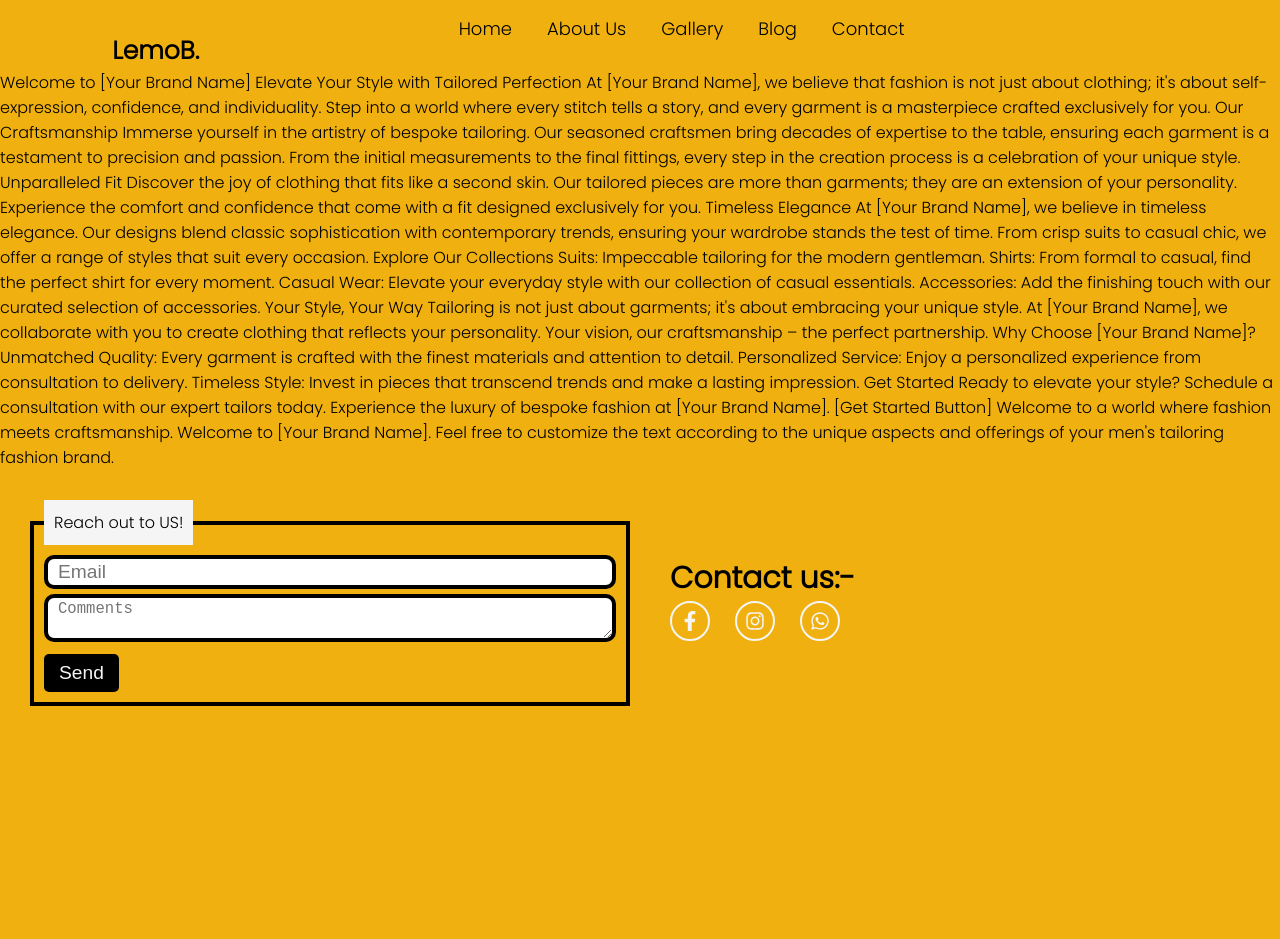
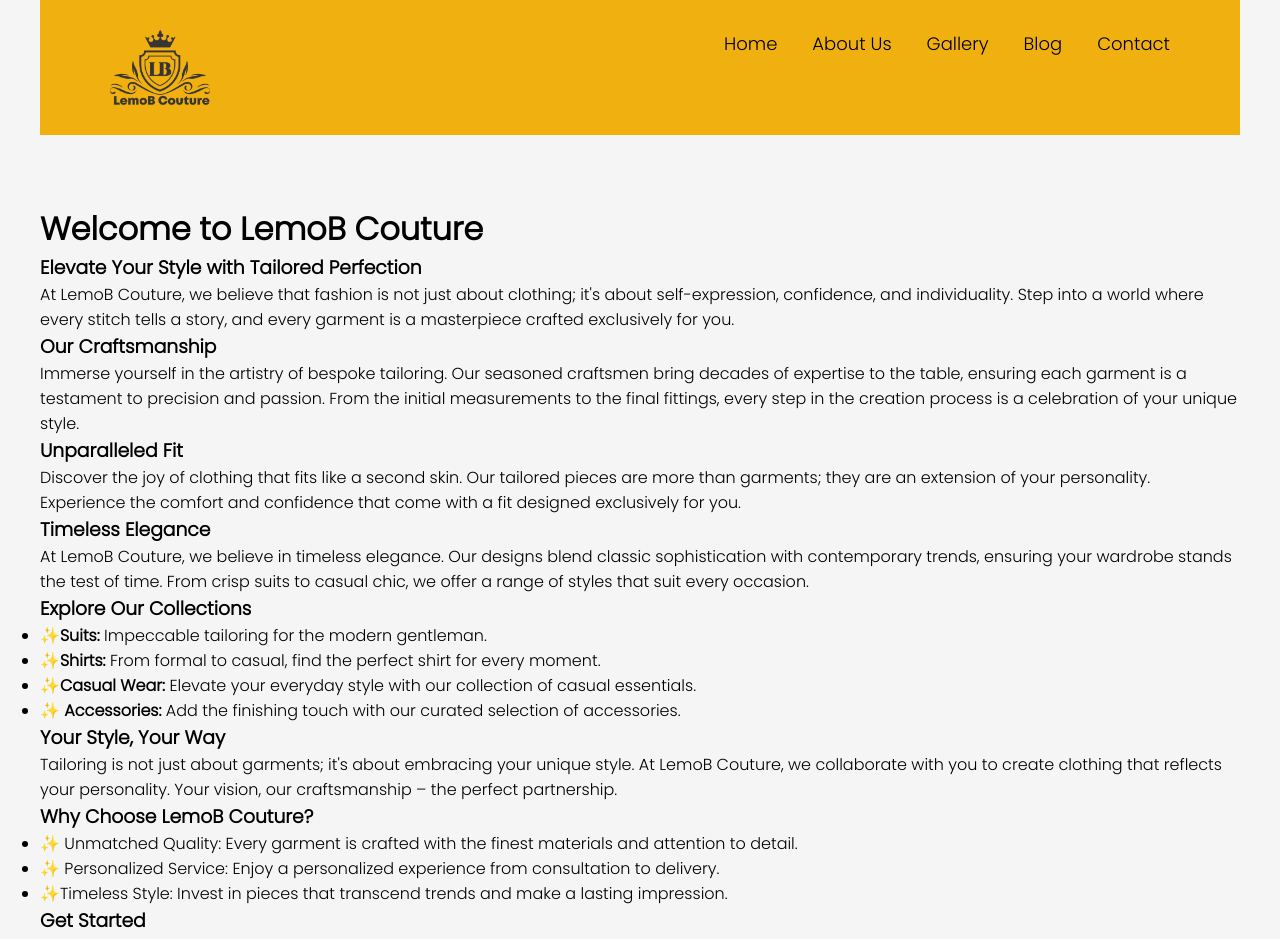
Before and after one commit to sirGentlejack/lemoB-couture-demo-landing-page, a React (Create React App) app: page /about in a window 1280 px wide. Shown: the top 939 px of the page. Before the commit the page ends 800 px from the top, so only its background shows below. Built offline with nearby package versions, Linux system fonts and the light colour scheme.

Commit message:
Update CSS, add hero section, update navbar, update about page, update home page

```diff
--- a/src/App.css
+++ b/src/App.css
@@ -5,29 +5,40 @@
   padding: 0;
   box-sizing: border-box;
 }
-
+/* rgb(240, 176, 15) */
 body {
-  background-color: rgb(240, 176, 15);
+  background-color: whitesmoke;
   font-family: "Poppins", sans-serif;
   color: black;
+  max-width: 1200px;
+  margin: auto;
 }
 .page {
   padding-top: 70px;
+  margin: auto;
 }
 
 .header {
   position: fixed;
-  top: 0;
-  left: 0;
+   /* top: 0; */
+  /* left: 0;  */
   width: 100%;
-  padding: 15px 0%;
-  background: transparent;
+  padding: 15px 0;
+  background: rgb(240, 176, 15);
   display: flex;
   justify-content: space-around;
   align-items: center;
   z-index: 100;
 }
-
+.mobile-header{
+  display: none;
+}
+.header2{
+  display: flex;
+  justify-content: space-between;
+  padding: 30px 70px;
+  background: rgb(240, 176, 15);
+}
 .logo {
   position: relative;
   font-size: 25px;
@@ -65,7 +76,9 @@
 
 .navbar ul {
   list-style: none;
-  display: flex;
+  display: inline-flex;
+  align-items: center;
+  justify-content: center;
 }
 
 .navbar_btn {
@@ -80,11 +93,12 @@
   font-size: 1.8rem;
 }
 
-.home {
+/* hero */
+.hero {
   height: 100vh;
   display: flex;
   align-items: center;
-  padding: 0 15%;
+  padding: 0 10%;
   background-image: linear-gradient(
     to bottom right,
     rgb(240, 176, 15) 80%,
@@ -92,18 +106,18 @@
   );
 }
 
-.home-content {
-  max-width: 500px;
+.hero-content {
+  max-width: 550px;
 }
 
-.home-content h1 {
+.hero-content h1 {
   position: relative;
   font-size: 56px;
   font-weight: 700;
   line-height: 1.2;
 }
 
-.home-content h1::before {
+.hero-content h1::before {
   content: "";
   position: absolute;
   top: 0;
@@ -115,14 +129,14 @@
   animation-delay: 1s;
 }
 
-.home-content h3 {
+.hero-content h3 {
   position: relative;
-  font-size: 32px;
+  font-size: 28px;
   font-weight: 700;
   color: whitesmoke;
 }
 
-.home-content h3::before {
+.hero-content h3::before {
   content: "";
   position: absolute;
   top: 0;
@@ -134,13 +148,13 @@
   animation-delay: 1.3s;
 }
 
-.home-content p {
+.hero-content p {
   position: relative;
   font-size: 16px;
   margin: 20px 0 40px;
 }
 
-.home-content p::before {
+.hero-content p::before {
   content: "";
   position: absolute;
   top: 0;
@@ -152,7 +166,7 @@
   animation-delay: 1.6s;
 }
 
-.home-content .btn-box {
+.hero-content .btn-box {
   position: relative;
   display: flex;
   justify-content: space-between;
@@ -160,7 +174,7 @@
   height: 50px;
 }
 
-.home-content .btn-box::before {
+.hero-content .btn-box::before {
   content: "";
   position: absolute;
   top: 0;
@@ -226,14 +240,14 @@
   width: 100%;
 }
 
-.home-sci {
+.hero-sci {
   position: absolute;
   width: 170px;
   display: flex;
   justify-content: space-between;
 }
 
-.home-sci::before {
+.hero-sci::before {
   content: "";
   position: absolute;
   top: 0;
@@ -246,7 +260,7 @@
   z-index: 2;
 }
 
-.home-sci a {
+.hero-sci a {
   position: relative;
   display: inline-flex;
   justify-content: center;
@@ -264,11 +278,11 @@
   transition: 0.5s;
 }
 
-.home-sci a {
+.hero-sci a {
   color: whitesmoke;
 }
 
-.home-sci a::before {
+.hero-sci a::before {
   content: "";
   position: absolute;
   top: 0;
@@ -280,20 +294,20 @@
   transition: 0.5s;
 }
 
-.home-sci a:hover::before {
+.hero-sci a:hover::before {
   width: 100%;
 }
 .top-socials {
   margin-top: 50px;
 }
 
-.home-imghover {
-  position: absolute;
+.hero-imghover {
+  position: relative;
   display: flex;
   justify-content: center;
   align-items: center;
   top: 0;
-  right: 200px;
+  /* right: 200px; */
   height: 100%;
   background: transparent;
   transition: 3s;
@@ -302,12 +316,12 @@
   pointer-events: none;
 }
 
-.home-imghover:hover {
+.hero-imghover:hover {
   background: black;
   opacity: -1;
 }
 
-.home-imghover::after {
+.hero-imghover::after {
   content: "";
   position: absolute;
   top: 0;
@@ -331,6 +345,9 @@
     pointer-events: auto;
   }
 }
+
+
+/* gallery */
 
 .Gallery {
   background-color: whitesmoke;
@@ -408,7 +425,7 @@
 
 /* mobile view */
 @media screen and (max-width: 700px) {
-  .home {
+  .hero {
     background-image: linear-gradient(
       to bottom right,
       rgb(240, 176, 15) 75%,
@@ -419,6 +436,9 @@
     display: flex;
     justify-content: space-between;
     background: rgb(240, 176, 15);
+  }
+  .wide-header{
+    display: none;
   }
   .logo {
     padding-left: 15px;
@@ -466,23 +486,24 @@
     color: rgb(240, 176, 15);
     font-size: 1.5rem;
   }
-  /* home */
-  .home {
+
+  /* hero */
+  .hero {
     display: block;
     padding: 100px 5%;
   }
-  .home-content h1 {
+  .hero-content h1 {
     font-size: 42px;
     font-weight: 900;
   }
-  .home-content h3 {
+  .hero-content h3 {
     font-size: 30px;
     font-weight: 400;
   }
-  .home-content p {
+  .hero-content p {
     font-size: 17px;
   }
-  .home-imghover {
+  .hero-imghover {
     display: none;
   }
 
@@ -529,7 +550,7 @@
   }
 }
 @media screen and (max-width: 900px) {
-  .home-imghover {
+  .hero-imghover {
   display: none;
 }
 .footer {
--- a/src/Components/Bottom.js
+++ b/src/Components/Bottom.js
@@ -21,7 +21,7 @@
       <div className="contact-us">
         <h3>Contact us:-</h3>
         <div className=" bottom-socials">
-          <div className="home-sci ">
+          <div className="hero-sci ">
             <a href="#" target="_blank" rel="noreferrer">
               <FaFacebookF />
             </a>
--- a/src/Components/Hero.js
+++ b/src/Components/Hero.js
@@ -1,55 +1,56 @@
 import React from "react";
 import Lemob from "../images/Lemob.png";
 import { FaFacebookF, FaInstagram, FaWhatsapp } from "react-icons/fa";
+import { Link } from "react-router-dom";
 
 export default function Hero() {
   return (
-    <section class="home">
-      <div class="home-content">
+    <section class="hero">
+      <div class="hero-content">
         <h1>LemoB Couture</h1>
-        <h3>Fashion Home</h3>
+        <h3>Crafting Elegance, Tailoring Style.</h3>
         <p>
-        [Your Brand Name]
-Crafting Elegance, Tailoring Style.
-
-Welcome to [Your Brand Name], where every stitch is a statement and style is an art. Discover bespoke tailoring that transcends trends, fits like a dream, and reflects your unique persona.
-
-Why Choose Us?
-✨ Impeccable Craftsmanship
-✨ Unparalleled Fit
-✨ Timeless Elegance
-
-Explore Now. Elevate Your Style.
-
-[Explore Button]
+          <p>
+            Welcome to LemoB Couture, where every stitch is a statement and
+            style is an art. Discover bespoke tailoring that transcends trends,
+            fits like a dream, and reflects your unique persona.
+          </p>
+          <b>Why Choose Us?</b>
+          <ul style={{listStyleType:"square"}}>
+            <li> Impeccable Craftsmanship</li>
+            <li> Unparalleled Fit</li>
+            <li> Timeless Elegance</li>
+          </ul>
+          <hr style={{border:"5px dashed white",margin:"20px"}}/>
+          <i>Explore Now. Elevate Your Style.</i>
         </p>
         <div class="btn-box">
-          <a href="#contact" target="_self" rel="noreferrer">
+          <Link href="#contact" target="_self" rel="noreferrer">
             Order now
-          </a>
-          <a href="#gallery" target="_self" rel="noreferrer">
-            Gallery
-          </a>
+          </Link>
+          <Link href="#gallery" target="_self" rel="noreferrer">
+            Explore
+          </Link>
         </div>
 
         <div className="top-socials">
-          <div class="home-sci">
-            <a href="#" target="_blank" rel="noreferrer">
+          <div class="hero-sci">
+            <Link href="#" target="_blank" rel="noreferrer">
               <FaFacebookF />
-            </a>
+            </Link>
 
-            <a href="#" target="_blank" rel="noreferrer">
+            <Link href="#" target="_blank" rel="noreferrer">
               <FaInstagram />
-            </a>
-            <a href="#" target="_blank" rel="noreferrer">
+            </Link>
+            <Link href="#" target="_blank" rel="noreferrer">
               <FaWhatsapp />
-            </a>
+            </Link>
           </div>
         </div>
       </div>
 
-      <span class="home-imghover">
-        <img src={Lemob} alt="lemob logo" width="450vw" />
+      <span class="hero-imghover">
+        <img src={Lemob} alt="lemob logo" width="400vw" />
       </span>
     </section>
   );
--- a/src/Components/Navbar.js
+++ b/src/Components/Navbar.js
@@ -1,24 +1,25 @@
-import React, { useRef} from "react";
+import React, { useRef } from "react";
 import { FiMenu } from "react-icons/fi";
 import { TiCancel } from "react-icons/ti";
 import { Link } from "react-router-dom";
+import Lemob from "../images/Lemob.png";
+
 
 export default function Navbar() {
   const navRef = useRef();
 
   function showNavbar() {
-    navRef.current.classList.toggle("responsive_nav")
+    navRef.current.classList.toggle("responsive_nav");
   }
   return (
+    <>
+      <div className="header mobile-header">
+      <img src={Lemob} alt="lemob logo" width="100vw" />
 
-      <div className="header">
-        <a href="#" className="logo">
-          LemoB.
-        </a>
-        <nav ref={navRef}className="navbar">
+        <nav ref={navRef} className="navbar">
           <ul>
             <li>
-            <Link to="/" >Home</Link>
+              <Link to="/">Home</Link>
             </li>
             <li>
               <Link to="/about">About Us</Link>
@@ -42,6 +43,30 @@
         </button>
       </div>
 
-
+      <div className="header2 wide-header">
+        {/* <a href="/" className="logo">
+          LemoB.
+        </a> */}
+        <img src={Lemob} alt="lemob logo" width="100vw" />
+        <nav className="navbar">
+        <ul>
+          <li>
+            <Link to="/">Home</Link>
+          </li>
+          <li>
+            <Link to="/about">About Us</Link>
+          </li>
+          <li>
+            <Link to="/gallery">Gallery</Link>
+          </li>
+          <li>
+            <Link to="/blog">Blog</Link>
+          </li>
+          <li>
+            <Link to="/contact">Contact</Link>
+          </li>
+        </ul></nav>
+      </div>
+    </>
   );
 }
--- a/src/Pages/About.js
+++ b/src/Pages/About.js
@@ -1,45 +1,93 @@
-export default function About(){
-    return(
-        <div className="page">
-            Welcome to [Your Brand Name]
-Elevate Your Style with Tailored Perfection
-At [Your Brand Name], we believe that fashion is not just about clothing; it's about self-expression, confidence, and individuality. Step into a world where every stitch tells a story, and every garment is a masterpiece crafted exclusively for you.
+export default function About() {
+  return (
+    <div className="page">
+      <h1>Welcome to LemoB Couture</h1>
+      <h3>Elevate Your Style with Tailored Perfection</h3>
+      <p>
+        At LemoB Couture, we believe that fashion is not just about clothing;
+        it's about self-expression, confidence, and individuality. Step into a
+        world where every stitch tells a story, and every garment is a
+        masterpiece crafted exclusively for you.
+      </p>
+      <h3>Our Craftsmanship</h3>
+      <p>
+        Immerse yourself in the artistry of bespoke tailoring. Our seasoned
+        craftsmen bring decades of expertise to the table, ensuring each garment
+        is a testament to precision and passion. From the initial measurements
+        to the final fittings, every step in the creation process is a
+        celebration of your unique style.
+      </p>
+      <h3>Unparalleled Fit</h3>
+      <p>
+        Discover the joy of clothing that fits like a second skin. Our tailored
+        pieces are more than garments; they are an extension of your
+        personality. Experience the comfort and confidence that come with a fit
+        designed exclusively for you.
+      </p>
+      <h3>Timeless Elegance</h3>
+      <p>
+        At LemoB Couture, we believe in timeless elegance. Our designs blend
+        classic sophistication with contemporary trends, ensuring your wardrobe
+        stands the test of time. From crisp suits to casual chic, we offer a
+        range of styles that suit every occasion.
+      </p>
+      <h3>Explore Our Collections</h3>
+      <ul>
+        <li>
+        ✨<b>Suits:</b> Impeccable tailoring for the modern gentleman.
+        </li>
+        <li>
+        ✨<b>Shirts:</b> From formal to casual, find the perfect shirt for every
+          moment.
+        </li>
+        <li>
+        ✨<b>Casual Wear:</b> Elevate your everyday style with our collection of
+          casual essentials.
+        </li>
+        <li>
+        ✨ <b>Accessories:</b> Add the finishing touch with our curated selection
+          of accessories.
+        </li>
+      </ul>
+      <h3>Your Style, Your Way</h3>
+      <p>
+        Tailoring is not just about garments; it's about embracing your unique
+        style. At LemoB Couture, we collaborate with you to create clothing that
+        reflects your personality. Your vision, our craftsmanship – the perfect
+        partnership.
+      </p>
+      <h3>Why Choose LemoB Couture?</h3>
+      <ul>
+        <li>
+        ✨ Unmatched Quality: Every garment is crafted with the finest materials
+          and attention to detail.
+        </li>
+        <li>
+        ✨ Personalized Service: Enjoy a personalized experience from
+          consultation to delivery.
+        </li>
+        <li>
+        ✨Timeless Style: Invest in pieces that transcend trends and make a
+          lasting impression.
+        </li>
+      </ul>
+      <h3>Get Started</h3>
+      <p>
+        Ready to elevate your style? Schedule a consultation with our expert
+        tailors today. Experience the luxury of bespoke fashion at LemoB
+        Couture.
+      </p>
+      <button>Get Started</button>
 
-Our Craftsmanship
-Immerse yourself in the artistry of bespoke tailoring. Our seasoned craftsmen bring decades of expertise to the table, ensuring each garment is a testament to precision and passion. From the initial measurements to the final fittings, every step in the creation process is a celebration of your unique style.
-
-Unparalleled Fit
-Discover the joy of clothing that fits like a second skin. Our tailored pieces are more than garments; they are an extension of your personality. Experience the comfort and confidence that come with a fit designed exclusively for you.
-
-Timeless Elegance
-At [Your Brand Name], we believe in timeless elegance. Our designs blend classic sophistication with contemporary trends, ensuring your wardrobe stands the test of time. From crisp suits to casual chic, we offer a range of styles that suit every occasion.
-
-Explore Our Collections
-Suits: Impeccable tailoring for the modern gentleman.
-Shirts: From formal to casual, find the perfect shirt for every moment.
-Casual Wear: Elevate your everyday style with our collection of casual essentials.
-Accessories: Add the finishing touch with our curated selection of accessories.
-Your Style, Your Way
-Tailoring is not just about garments; it's about embracing your unique style. At [Your Brand Name], we collaborate with you to create clothing that reflects your personality. Your vision, our craftsmanship – the perfect partnership.
-
-Why Choose [Your Brand Name]?
-Unmatched Quality: Every garment is crafted with the finest materials and attention to detail.
-Personalized Service: Enjoy a personalized experience from consultation to delivery.
-Timeless Style: Invest in pieces that transcend trends and make a lasting impression.
-Get Started
-Ready to elevate your style? Schedule a consultation with our expert tailors today. Experience the luxury of bespoke fashion at [Your Brand Name].
-
-[Get Started Button]
-
-Welcome to a world where fashion meets craftsmanship. Welcome to [Your Brand Name].
-
-Feel free to customize the text according to the unique aspects and offerings of your men's tailoring fashion brand.
-
-
-
-
-
-
-        </div>
-    )
+      <p>
+        <i>
+          <b>
+            Welcome to a world where fashion meets craftsmanship. Welcome to
+            LemoB Couture.
+          </b>
+        </i>
+      </p>
+      {/* Feel free to customize the text according to the unique aspects and offerings of your men's tailoring fashion brand. */}
+    </div>
+  );
 }
```
Also changed, not shown: src/Pages/Home.js (+5 -3 lines). Lines whose indentation alone changed are shown as unchanged.
